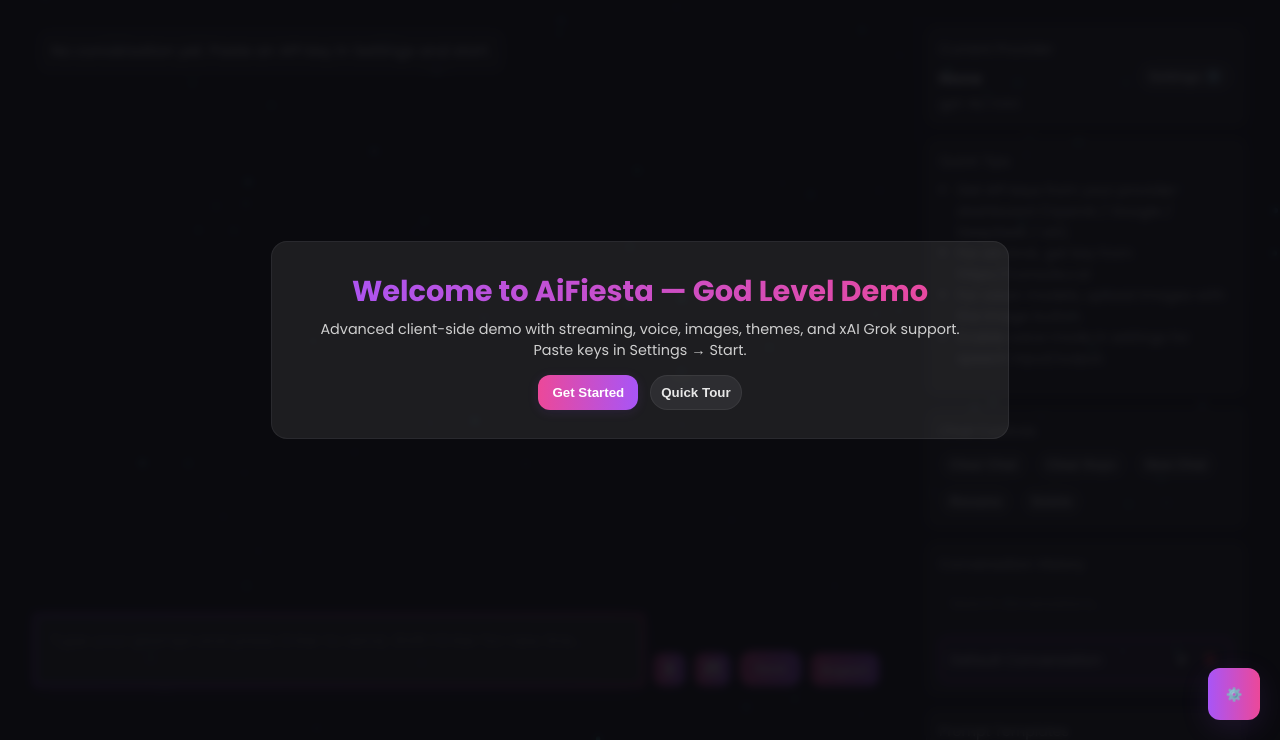
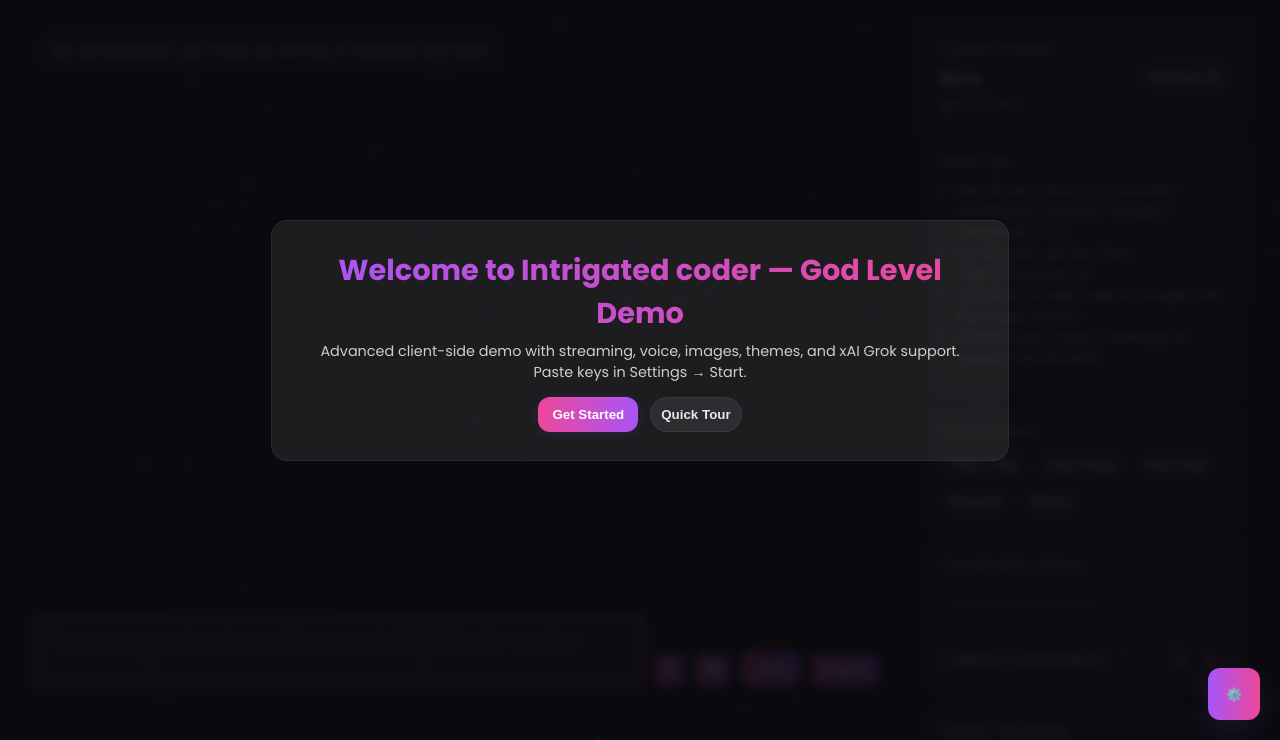
Before and after one commit to Aaryanbanskota/Intrigated-coder, a plain HTML site: page ai.html in a window 1280 px wide. Shown: the part 60-800 px from the top of the page. Drawn offline with Linux system fonts and the light colour scheme.

Commit message:
Update ai.html

```diff
--- a/ai.html
+++ b/ai.html
@@ -698,7 +698,7 @@
     </footer>
     <div class="intro" id="introOverlay" style="display:none">
       <div class="intro-card">
-        <h1>Welcome to AiFiesta — God Level Demo</h1>
+        <h1>Welcome to Intrigated coder  — God Level Demo</h1>
         <p class="muted-small">Advanced client-side demo with streaming, voice, images, themes, and xAI Grok support. Paste keys in Settings → Start.</p>
         <div style="display:flex;gap:12px;justify-content:center;margin-top:12px">
           <button class="btn" id="getStarted" aria-label="Get started">Get Started</button>
@@ -1855,4 +1855,5 @@
     // --- No further bugs detected ---
   </script>
 </body>
+
 </html>
```
